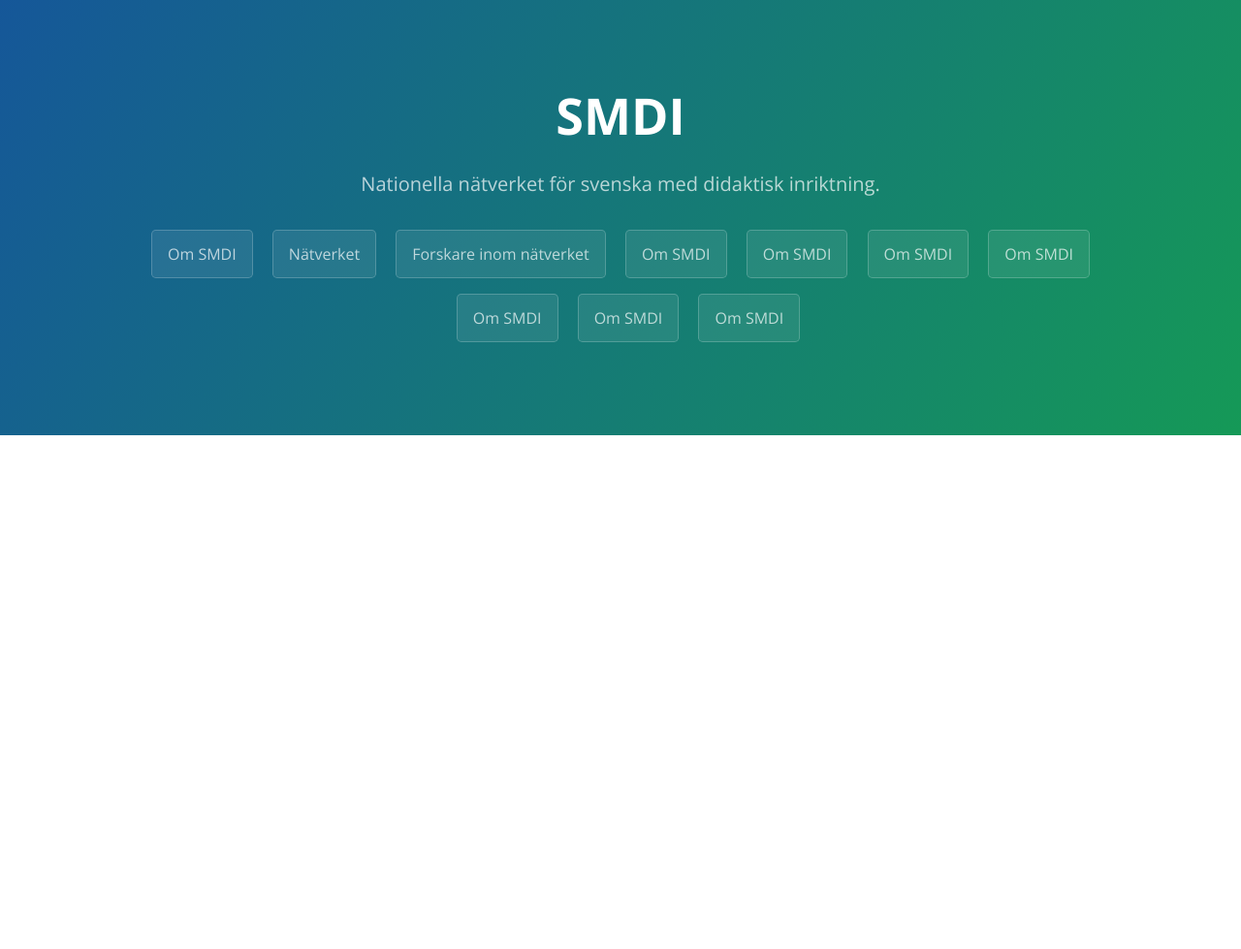
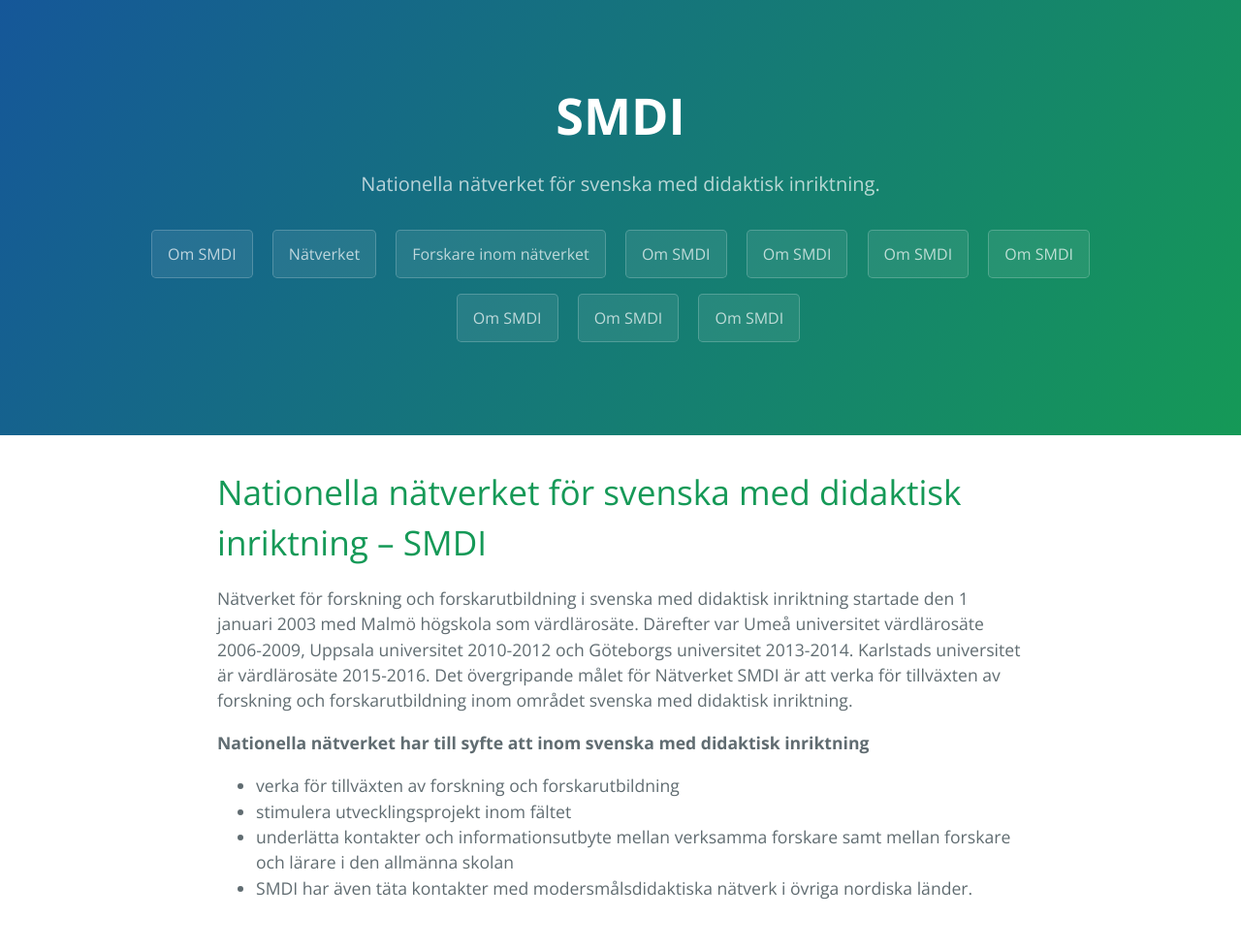
Before and after one commit to smdihemsida/smdihemsida.github.io, a Jekyll site: the page built from index.md, in a window 1280 px wide. Shown: the whole page at 97% size. Built offline with Jekyll 4.4.1, drawn with Linux system fonts in a browser that asks for light colours; our own code applies the rules of GitHub Pages for plain Markdown files; before the commit the page ends 900 px from its top, so only the background shows below that.

Commit message:
fix till index

```diff
--- a/index.md
+++ b/index.md
@@ -1,3 +1,12 @@
 ---
 layout: default
 ---
+# Nationella nätverket för svenska med didaktisk inriktning – SMDI
+
+Nätverket för forskning och forskarutbildning i svenska med didaktisk inriktning startade den 1 januari 2003 med Malmö högskola som värdlärosäte. Därefter var Umeå universitet värdlärosäte 2006-2009, Uppsala universitet 2010-2012 och Göteborgs universitet 2013-2014. Karlstads universitet är värdlärosäte 2015-2016. Det övergripande målet för Nätverket SMDI är att verka för tillväxten av forskning och forskarutbildning inom området svenska med didaktisk inriktning.
+
+__Nationella nätverket har till syfte att inom svenska med didaktisk inriktning__
+- verka för tillväxten av forskning och forskarutbildning
+- stimulera utvecklingsprojekt inom fältet
+- underlätta kontakter och informationsutbyte mellan verksamma forskare samt mellan forskare och lärare i den allmänna skolan
+- SMDI har även täta kontakter med modersmålsdidaktiska nätverk i övriga nordiska länder.
```
Also changed, not shown: smdi.md (+1 -1 lines).
